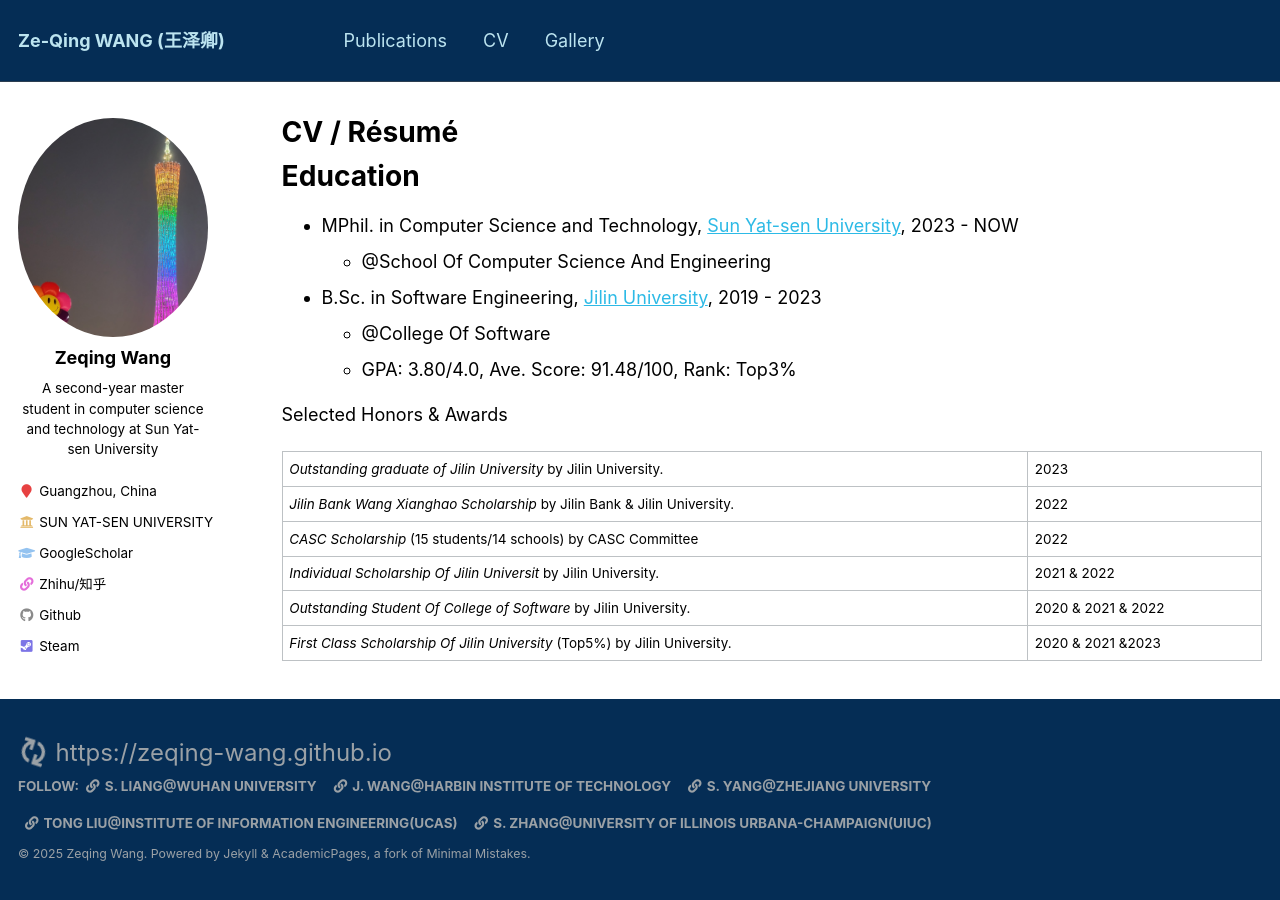
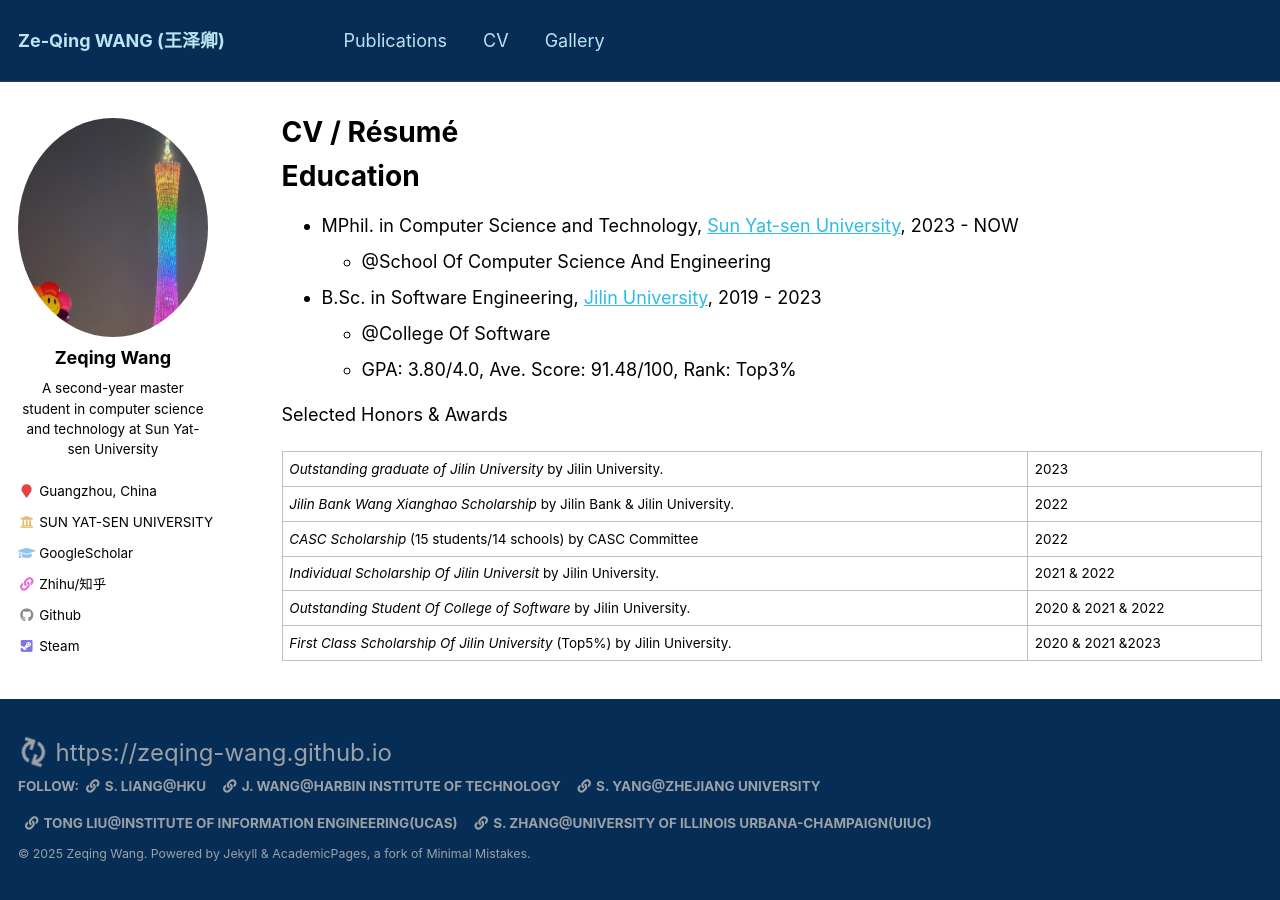
Before and after one commit to Zeqing-Wang/Zeqing-Wang.github.io, a Jekyll site: the page built from _pages/cv.md, in a window 1280 px wide. Built offline with Jekyll 4.4.1, drawn with Linux system fonts in a browser that asks for light colours.

Commit message:
add main code & update readme

```diff
--- a/_includes/footer.html
+++ b/_includes/footer.html
@@ -5,7 +5,7 @@
     {% if site.data.ui-text[site.locale].follow_label %}
       <li><strong>{{ site.data.ui-text[site.locale].follow_label }}</strong></li>
     {% endif %}
-    <li><a href="http://whusliang.com/"><i class="fas fa-fw fa-link" aria-hidden="true"></i> S. Liang@Wuhan University</a></li>
+    <li><a href="https://tsliang.top/"><i class="fas fa-fw fa-link" aria-hidden="true"></i> S. Liang@HKU</a></li>
     <li><a href="https://jialiang-wang2002.github.io/"><i class="fas fa-fw fa-link" aria-hidden="true"></i> J. Wang@Harbin Institute of Technology</a></li>
     <li><a href="https://foollain.github.io/"><i class="fas fa-fw fa-link" aria-hidden="true"></i> S. Yang@Zhejiang University</a></li>
     <li><a href="https://lyutoon.github.io"><i class="fas fa-fw fa-link" aria-hidden="true"></i> Tong Liu@Institute of Information Engineering(UCAS)</a></li>
```
